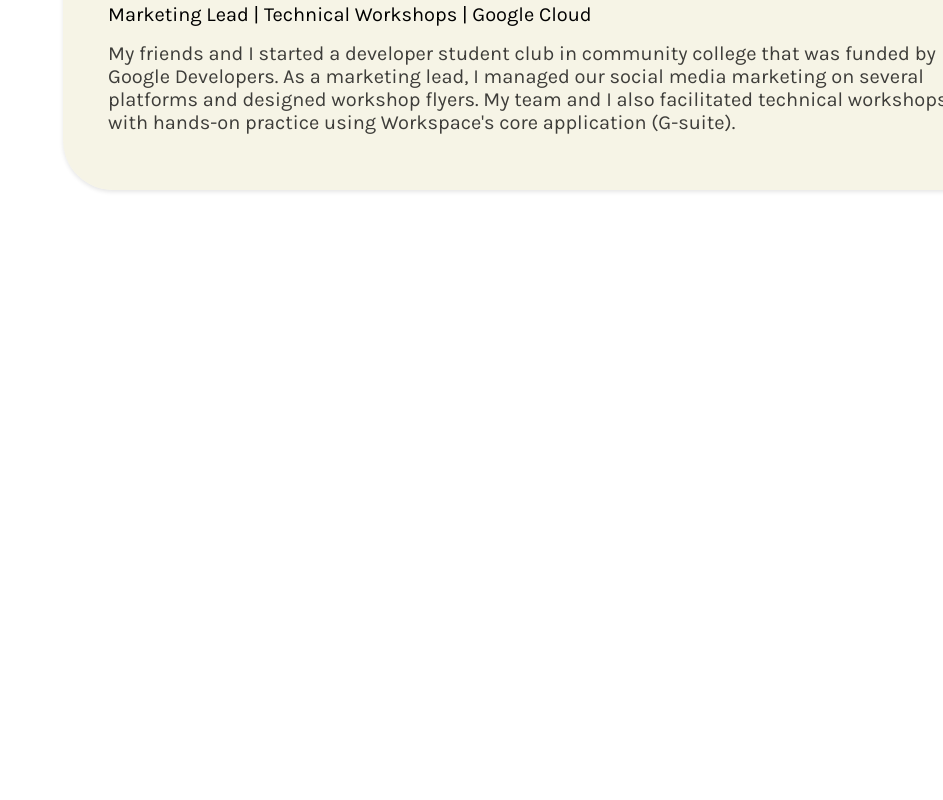
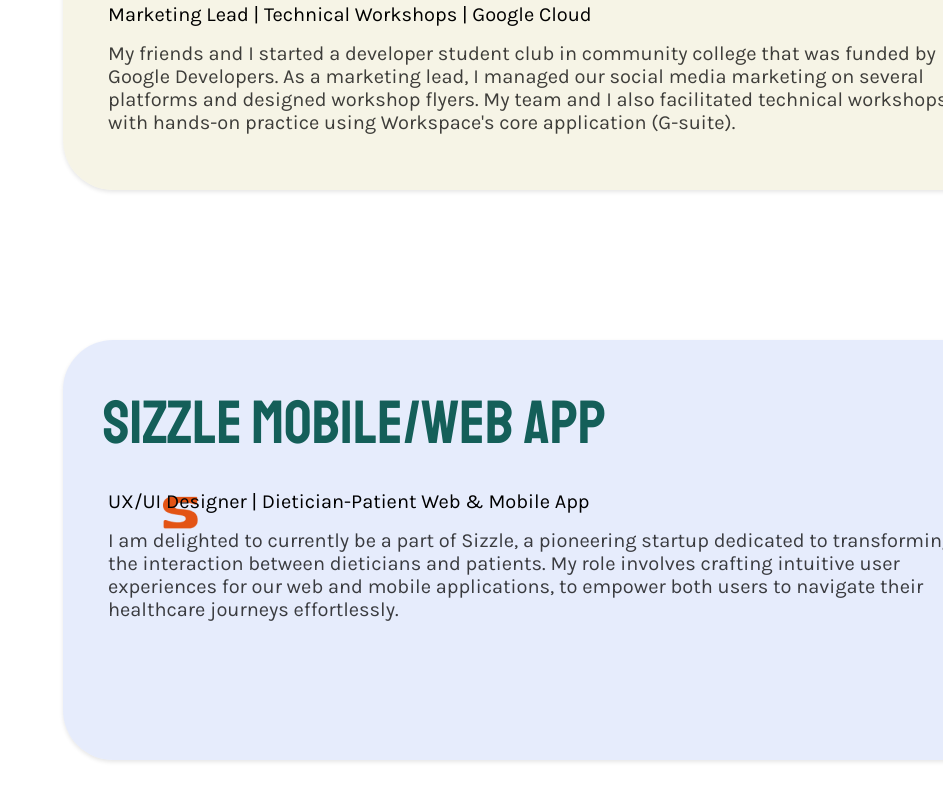
Before and after one commit to kuwtiiff/tiffany-portfolio, a React (Create React App) app: page / in a window 1280 px wide. Shown: the part 1878-2678 px from the top of the page, without its empty margins (337-1280 px from the left). Before the commit the page ends 2218 px from the top, so only its background shows below. Built offline with nearby package versions, Linux system fonts and the light colour scheme; a web font is replaced by a local one.

Commit message:
added sizzle widget in homepage

```diff
--- a/src/components/HomePage/HomePage.css
+++ b/src/components/HomePage/HomePage.css
@@ -1,10 +1,10 @@
 @import url('https://fonts.googleapis.com/css2?family=Staatliches&display=swap');
 
 .home-container {
-    /* background: #FBF8E8; */
+    /* Your existing styles */
+    padding-bottom: 100px; /* Add some padding at the bottom (adjust the value as needed) */
+}
 
-
-}
 
 .home-container h1 {
     display: inline-block;
@@ -274,7 +274,8 @@
 
 .bobeco-container,
 .designco-container,
-.google-container {
+.google-container,
+.sizzle-container {
   /* ... Your existing styles ... */
   cursor: pointer;
   transition: transform 0.2s, box-shadow 0.2s; /* Add transition effects */
@@ -283,7 +284,66 @@
 
 .bobeco-container:hover,
 .designco-container:hover,
-.google-container:hover {
+.google-container:hover,
+.sizzle-container:hover {
   transform: scale(1.05); /* Scale up the container slightly on hover */
   box-shadow: 0px 4px 8px rgba(0, 0, 0, 0.1); /* Increase shadow size on hover */
 }
+
+
+
+.sizzle-container {
+    border-radius: 50px;
+    background: rgba(172, 193, 246, 0.30);
+    width: 950px;
+    height: 420px;
+    flex-shrink: 0;
+    margin-left: 400px;
+    margin-top: 100px;
+
+}
+
+.sizzle-heading {
+
+     margin-left: 100px;
+     margin-top: 50px;
+
+}
+
+.sizzle-heading h1 {
+    color: #145F59;
+    font-family: Staatliches;
+    font-size: 61px;
+    font-style: normal;
+    font-weight: 400;
+    line-height: normal;
+    margin-top: 45px;
+}
+
+.sizzle-desc {
+    margin-left: 45px;
+    margin-top: -60px;
+}
+
+.sizzle-desc h2 {
+
+    color: #000;
+    font-family: Karla;
+    font-size: 20px;
+    font-style: normal;
+    font-weight: 400;
+}
+
+.sizzle-intro {
+    margin-left: 45px;
+}
+
+.sizzle-intro h2 {
+    color: rgba(0, 0, 0, 0.75);
+    font-family: Karla;
+    font-size: 20px;
+    font-style: normal;
+    font-weight: 400;
+    line-height: normal;
+    width: 850px;
+}
--- a/src/components/HomePage/HomePage.js
+++ b/src/components/HomePage/HomePage.js
@@ -1,8 +1,9 @@
 import React, { useState, useEffect } from "react";
 import './HomePage.css';
 import {useNavigate} from 'react-router-dom';
-import pic1 from './dscicon.png'
-import pic2 from './BobecoHeartsKetleLogo.png'
+import pic1 from './dscicon.png';
+import pic2 from './BobecoHeartsKetleLogo.png';
+import pic4 from './s_sizzlelogo.png';
 
 const HomePage= () => {
     const navigate = useNavigate();
@@ -102,6 +103,28 @@
                     <img src={pic1} alt="DSC Logo" />
                 </div>
             </div>
+
+            <div className="sizzle-container" onClick={() => handleClick('/sizzle-app')}>
+            <div className="sizzle-heading">
+                <h1>
+                    SIZZLE MOBILE/WEB APP
+                </h1>
+                <div className="sizzle-logo">
+                    <img src={pic4} alt="Sizzle S" />
+                </div>
+            </div>
+            <div className="sizzle-desc">
+                <h2>
+                    UX/UI Designer | Dietician-Patient Web & Mobile App
+                </h2>
+            </div>
+            <div className="sizzle-intro">
+                <h2>
+                    I am delighted to currently be a part of Sizzle, a pioneering startup dedicated to transforming the interaction between dieticians and patients. My role involves crafting intuitive user experiences for our web and mobile applications, to empower both users to navigate their healthcare journeys effortlessly.
+                </h2>
+            </div>
+        </div>
+
         </div>
 
     )
```
Also changed, not shown: src/components/SizzlePage/SizzlePage.js (added, +26 -0 lines), src/components/HomePage/s_sizzlelogo.png (added), src/components/SizzlePage/SizzlePage.css (added).
